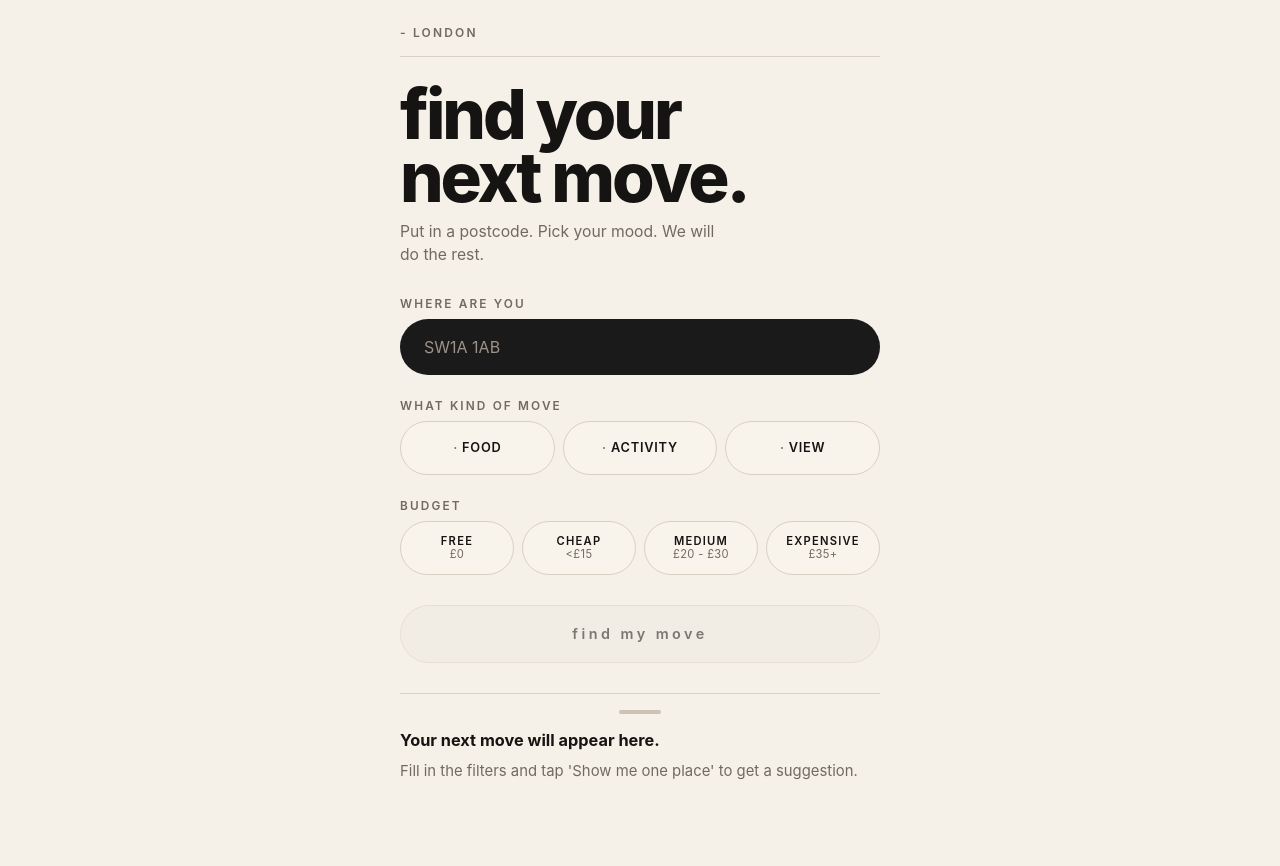
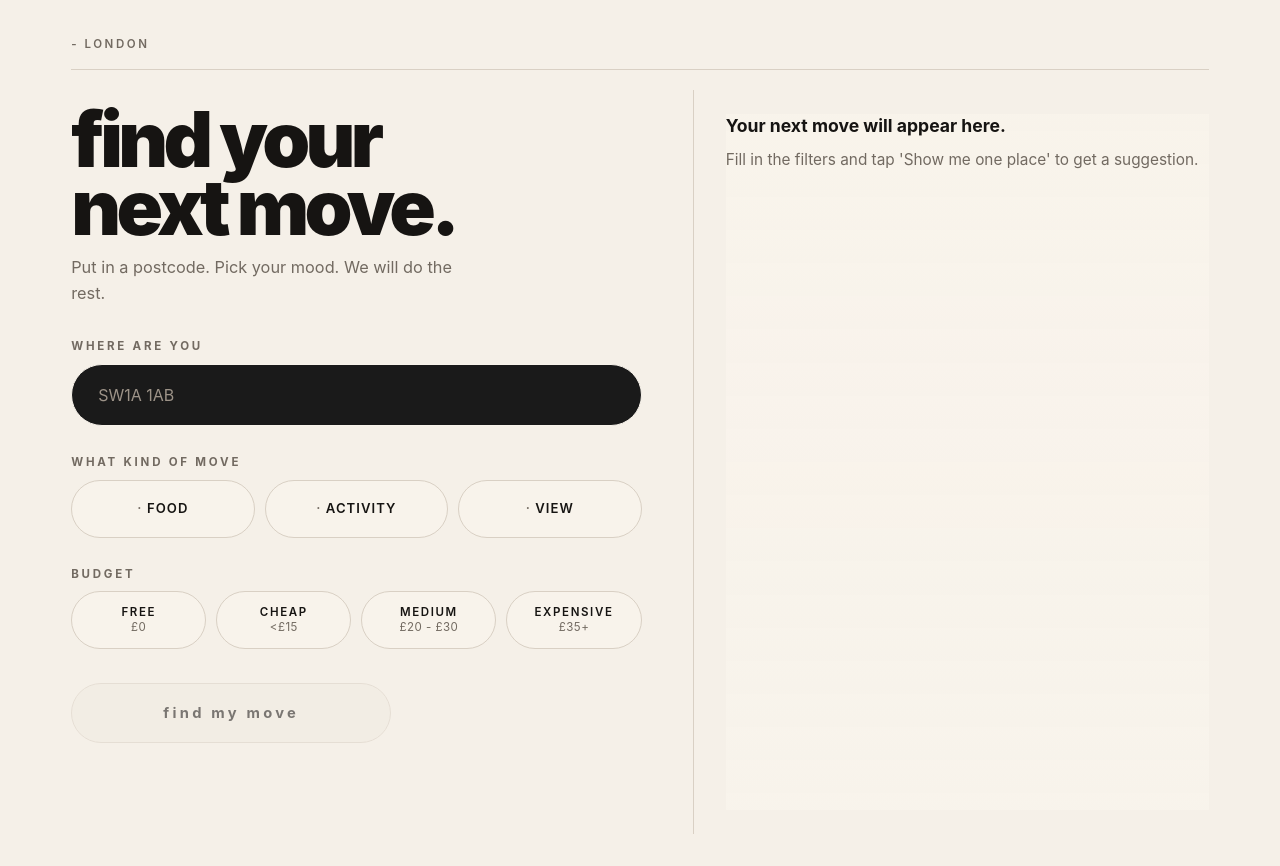
Before and after one commit to HHassancoding/Next-Move, a React app in the folder frontend/: page / in a window 1280 px wide. Before the commit the page ends 800 px from the top, so only its background shows below. Built offline with nearby package versions, Linux system fonts and the light colour scheme; the HTML template or start-up script is replaced by a standard one.

Commit message:
Implemented a responsive deisgn in the CSS to adapt to desktop.

```diff
--- a/frontend/src/index.css
+++ b/frontend/src/index.css
@@ -49,6 +49,12 @@ input::placeholder {
   color: #9d9388;
 }
 
+button:focus-visible,
+input:focus-visible {
+  outline: 2px solid rgba(48, 44, 40, 0.35);
+  outline-offset: 2px;
+}
+
 .sr-only {
   position: absolute;
   width: 1px;
@@ -65,6 +71,7 @@ input::placeholder {
   min-height: 100svh;
 }
 
+@media (max-width: 767px) {
   .next-move-app {
     min-height: 100svh;
     display: flex;
@@ -206,14 +213,6 @@ input::placeholder {
     gap: 2px;
     text-align: center;
     transition: background-color 130ms ease-out, border-color 130ms ease-out, color 130ms ease-out;
-}
-
-.pill-button:focus-visible,
-.cta-button:focus-visible,
-.postcode-field__input:focus-visible,
-.bottom-sheet__button:focus-visible {
-  outline: 2px solid rgba(48, 44, 40, 0.35);
-  outline-offset: 2px;
   }
 
   .pill-button__label {
@@ -405,3 +404,372 @@ input::placeholder {
     height: 38px;
     border-radius: 18px;
   }
+}
+
+@media (min-width: 768px) {
+  .next-move-app {
+    min-height: 100svh;
+    display: grid;
+    grid-template-columns: minmax(0, 1.05fr) minmax(360px, 0.95fr);
+    grid-template-areas:
+      'topbar topbar'
+      'main sheet';
+    align-items: start;
+    column-gap: clamp(32px, 4vw, 72px);
+    row-gap: 20px;
+    max-width: 1240px;
+    margin: 0 auto;
+    padding: 28px clamp(32px, 4vw, 56px) 32px;
+  }
+
+  .next-move-app__topbar {
+    grid-area: topbar;
+    padding-top: 8px;
+  }
+
+  .next-move-app__brand {
+    margin: 0;
+    font-size: 0.72rem;
+    letter-spacing: 0.22em;
+    text-transform: uppercase;
+    font-weight: 600;
+    color: var(--text-soft);
+  }
+
+  .next-move-app__divider {
+    border: 0;
+    border-top: 1px solid var(--line);
+    margin: 16px 0 0;
+  }
+
+  .next-move-app__main {
+    grid-area: main;
+    display: flex;
+    flex-direction: column;
+    gap: 34px;
+    padding-top: 16px;
+    padding-bottom: 0;
+    max-width: 640px;
+  }
+
+  .hero {
+    display: grid;
+    gap: 14px;
+  }
+
+  .hero__title {
+    margin: 0;
+    font-size: clamp(4.2rem, 6vw, 6.7rem);
+    line-height: 0.88;
+    letter-spacing: -0.06em;
+    font-weight: 860;
+  }
+
+  .hero__subtitle {
+    margin: 0;
+    max-width: 38ch;
+    font-size: 1.02rem;
+    line-height: 1.55;
+    color: var(--text-soft);
+  }
+
+  .filter-section {
+    display: grid;
+    gap: 30px;
+  }
+
+  .filter-section__field {
+    display: grid;
+    gap: 10px;
+  }
+
+  .filter-section__label {
+    margin: 0;
+    font-size: 0.72rem;
+    line-height: 1.2;
+    letter-spacing: 0.24em;
+    font-weight: 650;
+    color: var(--text-soft);
+  }
+
+  .postcode-field {
+    display: flex;
+    flex-direction: column;
+    gap: 10px;
+  }
+
+  .postcode-field__input {
+    width: 100%;
+    min-height: 60px;
+    padding: 18px 26px;
+    border: 1px solid transparent;
+    border-radius: var(--radius-pill);
+    background: #1a1a1a;
+    color: #f8f3eb;
+    outline: none;
+    transition: background-color 130ms ease-out, box-shadow 130ms ease-out, border-color 130ms ease-out;
+  }
+
+  .postcode-field__input:hover {
+    border-color: rgba(255, 255, 255, 0.12);
+  }
+
+  .postcode-field__input:focus {
+    background: #232323;
+    box-shadow: 0 0 0 2px rgba(255, 255, 255, 0.35);
+  }
+
+  .postcode-field__error,
+  .postcode-field__hint {
+    margin: 0;
+    padding-left: 12px;
+    font-size: 0.8rem;
+    line-height: 1.35;
+  }
+
+  .postcode-field__error {
+    color: #8e2f24;
+  }
+
+  .postcode-field__hint {
+    color: #486945;
+  }
+
+  .pill-group {
+    display: grid;
+    gap: 10px;
+  }
+
+  .pill-group--type {
+    grid-template-columns: repeat(3, minmax(0, 1fr));
+  }
+
+  .pill-group--budget {
+    grid-template-columns: repeat(4, minmax(0, 1fr));
+  }
+
+  .pill-button {
+    min-height: 58px;
+    padding: 12px 10px;
+    border-radius: var(--radius-pill);
+    border: 1px solid var(--line);
+    background: var(--surface);
+    display: inline-flex;
+    flex-direction: column;
+    align-items: center;
+    justify-content: center;
+    gap: 3px;
+    text-align: center;
+    transition: background-color 130ms ease-out, border-color 130ms ease-out, color 130ms ease-out, transform 130ms ease-out;
+  }
+
+  .pill-button:hover:not(:disabled) {
+    transform: translateY(-1px);
+  }
+
+  .pill-button__label {
+    font-size: 0.82rem;
+    font-weight: 600;
+    letter-spacing: 0.08em;
+    line-height: 1;
+  }
+
+  .pill-button__sublabel {
+    font-size: 0.72rem;
+    line-height: 1;
+    letter-spacing: 0.04em;
+    color: var(--text-soft);
+  }
+
+  .pill-button--type .pill-button__label::before {
+    content: '· ';
+    color: var(--text-soft);
+  }
+
+  .pill-button--type.pill-button--selected {
+    border-color: var(--line-strong);
+    color: var(--text);
+    background: #faf6f0;
+  }
+
+  .pill-button--type.pill-button--selected .pill-button__label {
+    border-bottom: 2px solid var(--line-strong);
+    padding-bottom: 2px;
+  }
+
+  .pill-button--type.pill-button--selected .pill-button__label::before {
+    color: var(--text);
+  }
+
+  .pill-button--budget {
+    text-transform: uppercase;
+  }
+
+  .pill-button--budget .pill-button__label {
+    font-size: 0.72rem;
+    letter-spacing: 0.14em;
+  }
+
+  .pill-button--budget.pill-button--selected {
+    background: #1f1d1a;
+    border-color: #1f1d1a;
+    color: #f8f3eb;
+  }
+
+  .pill-button--budget.pill-button--selected .pill-button__sublabel {
+    color: #e0d8cc;
+  }
+
+  .cta-button {
+    width: min(100%, 320px);
+    min-height: 60px;
+    border-radius: var(--radius-pill);
+    border: 1px solid var(--line);
+    background: var(--surface-soft);
+    color: var(--text);
+    font-size: 0.92rem;
+    letter-spacing: 0.22em;
+    text-transform: lowercase;
+    font-weight: 650;
+    transition: background-color 140ms ease, color 140ms ease, border-color 140ms ease, transform 140ms ease;
+  }
+
+  .cta-button:hover:not(:disabled) {
+    background: #1f1d1a;
+    border-color: #1f1d1a;
+    color: #f8f3eb;
+    transform: translateY(-1px);
+  }
+
+  .cta-button:disabled {
+    opacity: 0.55;
+    cursor: not-allowed;
+    transform: none;
+  }
+
+  .bottom-sheet {
+    grid-area: sheet;
+    align-self: stretch;
+    position: sticky;
+    top: 28px;
+    margin-top: 0;
+    padding: 24px 0 24px 32px;
+    border-top: 0;
+    border-left: 1px solid var(--line);
+    min-height: calc(100svh - 56px);
+    display: flex;
+  }
+
+  .bottom-sheet__handle {
+    display: none;
+  }
+
+  .bottom-sheet__content {
+    width: 100%;
+    display: grid;
+    gap: 10px;
+    align-content: start;
+    background: linear-gradient(180deg, rgba(248, 243, 235, 0.96), rgba(248, 243, 235, 0.88));
+  }
+
+  .bottom-sheet__content--loading {
+    gap: 12px;
+  }
+
+  .bottom-sheet__content--result {
+    gap: 12px;
+    max-width: 420px;
+  }
+
+  .bottom-sheet__title {
+    margin: 0;
+    font-size: 1.1rem;
+    line-height: 1.35;
+    font-weight: 700;
+  }
+
+  .bottom-sheet__body {
+    margin: 0;
+    font-size: 0.96rem;
+    line-height: 1.55;
+    color: var(--text-soft);
+  }
+
+  .bottom-sheet__eyebrow {
+    margin: 0;
+    font-size: 0.7rem;
+    letter-spacing: 0.22em;
+    text-transform: uppercase;
+    font-weight: 600;
+    color: var(--text-soft);
+  }
+
+  .bottom-sheet__result-name {
+    margin: 0;
+    font-size: clamp(1.55rem, 2vw, 2.2rem);
+    line-height: 1.08;
+    font-weight: 780;
+  }
+
+  .bottom-sheet__meta {
+    margin: 0;
+    font-size: 0.92rem;
+    line-height: 1.45;
+    color: var(--text-soft);
+  }
+
+  .bottom-sheet__actions {
+    display: grid;
+    grid-template-columns: 1fr 1fr;
+    gap: 10px;
+    padding-top: 8px;
+    max-width: 420px;
+  }
+
+  .bottom-sheet__button {
+    min-height: 52px;
+    border-radius: var(--radius-pill);
+    border: 1px solid var(--line-strong);
+    background: transparent;
+    font-size: 0.84rem;
+    letter-spacing: 0.1em;
+    text-transform: uppercase;
+    transition: background-color 140ms ease, color 140ms ease, border-color 140ms ease, transform 140ms ease;
+  }
+
+  .bottom-sheet__button:hover:not(:disabled) {
+    transform: translateY(-1px);
+  }
+
+  .bottom-sheet__button--solid {
+    background: #1f1d1a;
+    color: #f8f3eb;
+  }
+
+  .bottom-sheet__skeleton-label,
+  .bottom-sheet__skeleton {
+    border-radius: var(--radius-pill);
+    background: #ddd2c5;
+  }
+
+  .bottom-sheet__skeleton-label {
+    width: 38%;
+    height: 12px;
+  }
+
+  .bottom-sheet__skeleton-name {
+    width: 68%;
+    height: 24px;
+  }
+
+  .bottom-sheet__skeleton-meta {
+    width: 52%;
+    height: 12px;
+  }
+
+  .bottom-sheet__skeleton-body {
+    width: 100%;
+    height: 42px;
+    border-radius: 18px;
+  }
+}
```
Lines whose indentation alone changed are shown as unchanged.
